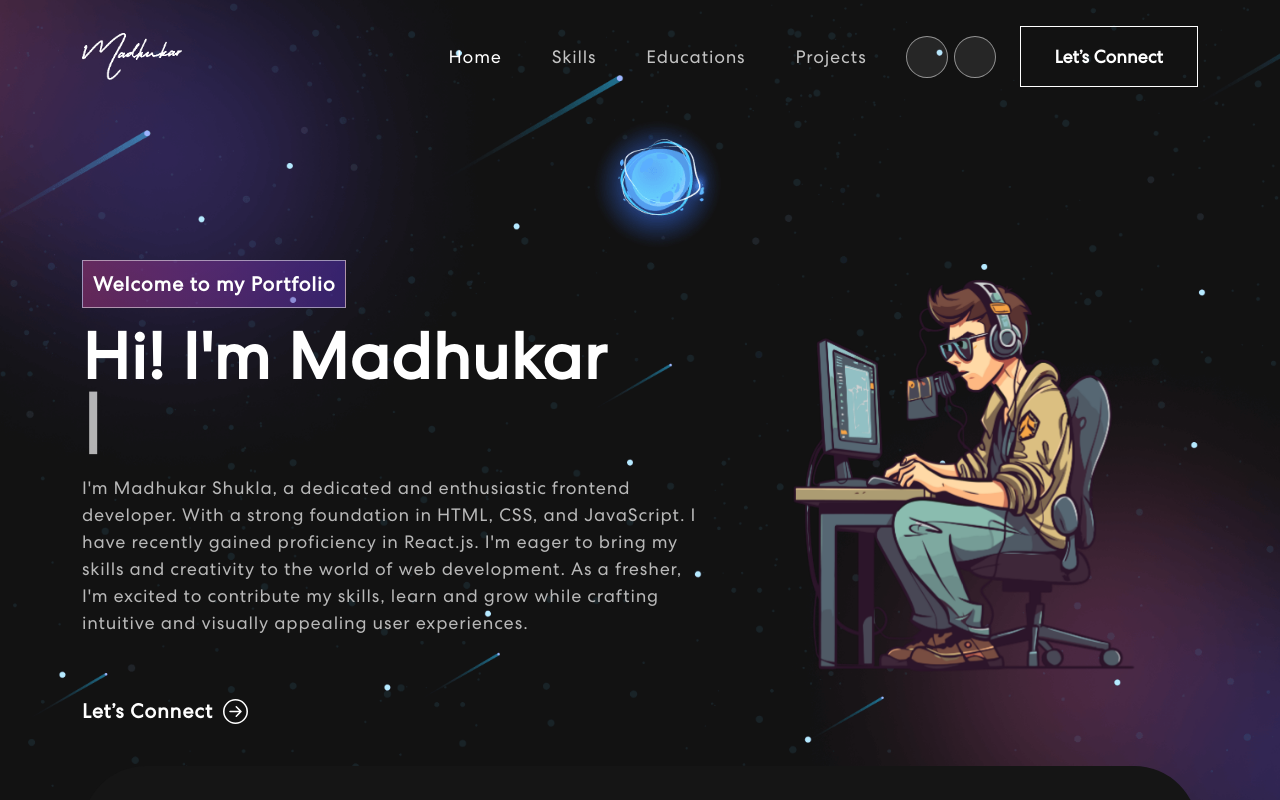
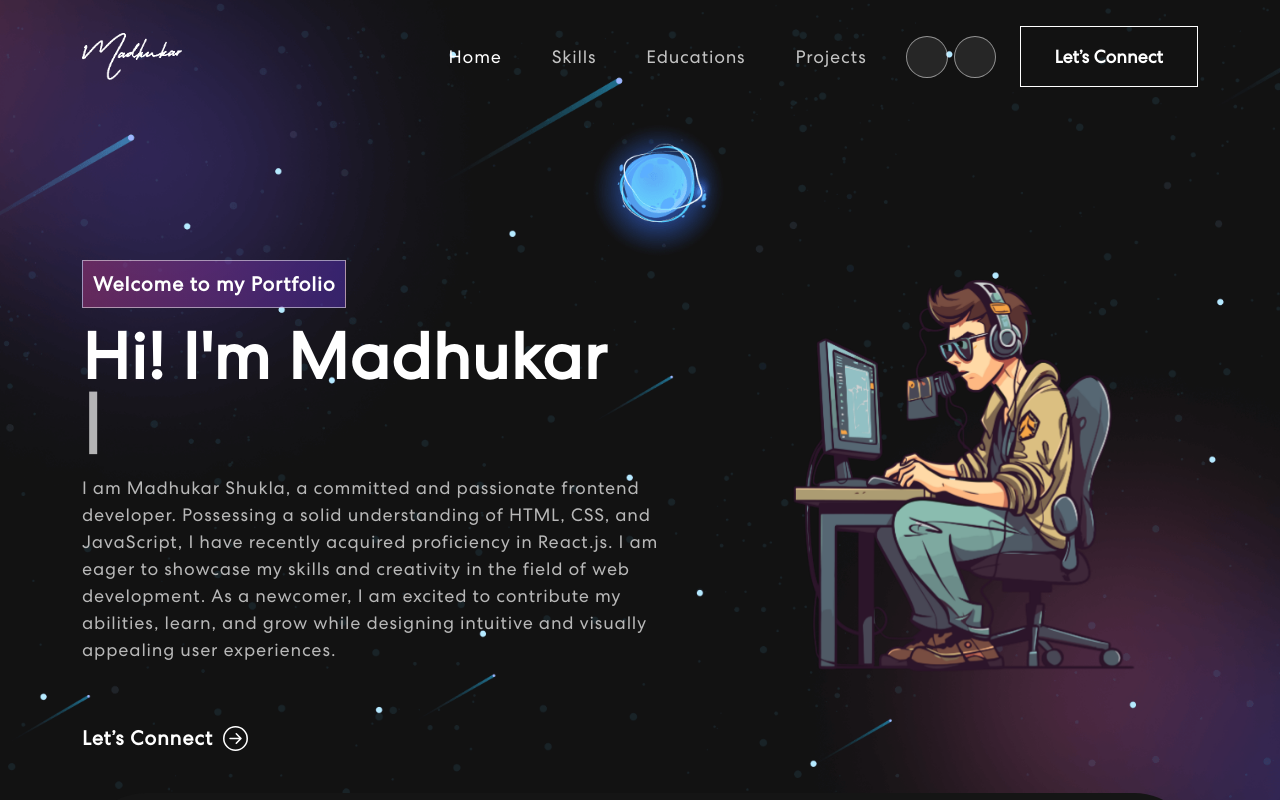
Before and after one commit to madhukar008/portfolio, a React (Create React App) app: page / in a window 1280 px wide. Shown: the top 800 px of the page. Built offline with nearby package versions, Linux system fonts and the light colour scheme; some icons are missing; the HTML template or start-up script is replaced by a standard one.

Commit message:
p changes

```diff
--- a/src/components/Banner.js
+++ b/src/components/Banner.js
@@ -67,13 +67,7 @@ export const Banner = () => {
                         loop: true,
                       }}
                     /></h1>
-                  <p>I'm Madhukar Shukla, a dedicated and enthusiastic frontend
-                    developer. With a strong foundation in HTML, CSS, and
-                    JavaScript. I have recently gained proficiency in React.js.
-                    I'm eager to bring my skills and creativity to the world of
-                    web development. As a fresher, I'm excited to contribute my
-                    skills, learn and grow while crafting intuitive and visually
-                    appealing user experiences.</p>
+                  <p>I am Madhukar Shukla, a committed and passionate frontend developer. Possessing a solid understanding of HTML, CSS, and JavaScript, I have recently acquired proficiency in React.js. I am eager to showcase my skills and creativity in the field of web development. As a newcomer, I am excited to contribute my abilities, learn, and grow while designing intuitive and visually appealing user experiences.</p>
                   <button onClick={() => console.log('connect')}>Let’s Connect <ArrowRightCircle size={25} /></button>
                 </div>}
             </TrackVisibility>
```
